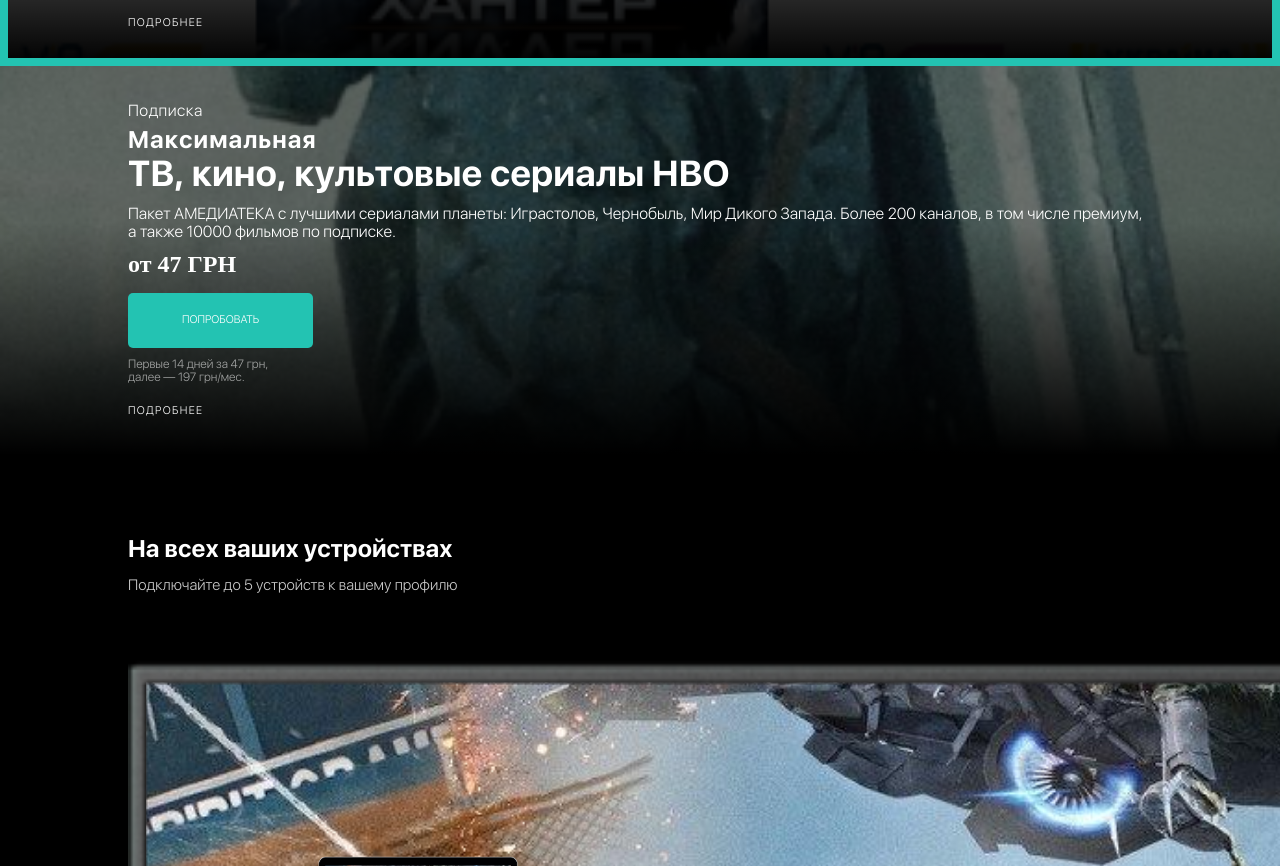
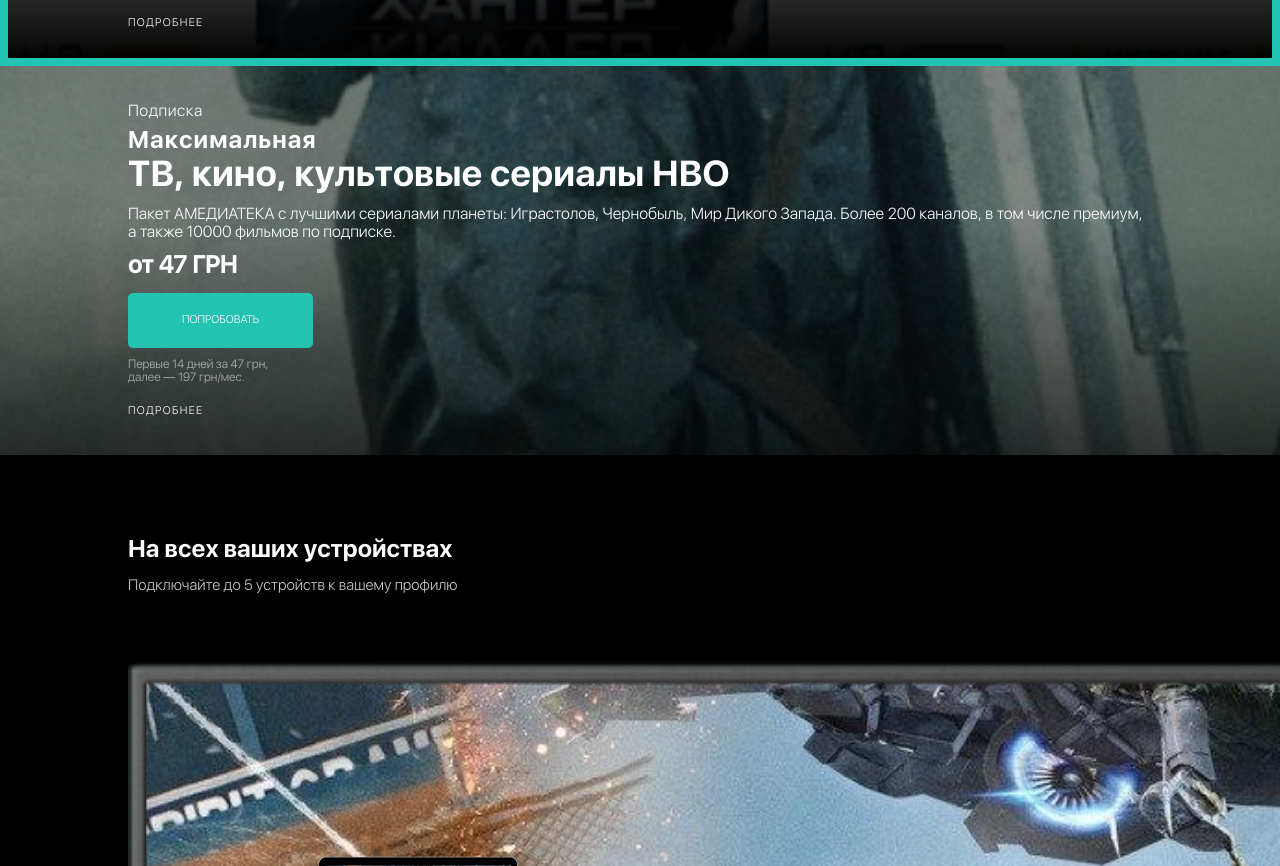
Before and after one commit to mylostandromeda/megogo-project, a website built with webpack: page src/index.html in a window 1280 px wide. Shown: the part 2269-3135 px from the top of the page. Built offline with nearby package versions, Linux system fonts and the light colour scheme; files whose address does not match are found by name.

Commit message:
add fonts files, gradients  fix

```diff
--- a/src/index.html
+++ b/src/index.html
@@ -92,7 +92,7 @@
   </div>
 </section>
   <section class="section plans-page plans-page_third">
-    <div class="overlay">
+    <div class="overlay overlay_light">
       <div class="container">
         <div class="plans-page__wrapper">
           <div class="plans-page__block">
@@ -111,7 +111,7 @@
           </div>
         </div>
       </div>
-      <div class="gradient"></div>
+      <div class="gradient gradient_light"></div>
     </div>
   </section>
   <section class="section features-page">
@@ -158,7 +158,7 @@
             <div class="presents-block__amount">-300&#8372;</div>
           </div>
         </div>
-        <div class="gradient gradient_light"></div>
+        <div class="gradient gradient_medium"></div>
       </div>
     </div>
   </section>
--- a/src/styles/gradient.scss
+++ b/src/styles/gradient.scss
@@ -10,7 +10,11 @@
     z-index: 5;
   }
 
-  &_light {
+  &_medium {
     background: linear-gradient(180deg, rgba(0, 0, 0, 0) 37%, #000000 90%);
   }
+
+  &_light {
+    opacity: 0.6;
+  }
 }
--- a/src/styles/overlay.scss
+++ b/src/styles/overlay.scss
@@ -15,4 +15,8 @@
             z-index: 5;
         }
     }
+
+    &_light {
+        background: rgba(0, 0, 0, 0.4);
+    }
 }
```
Also changed, not shown: public/fonts/SFUIDisplay-Medium.ttf (added), public/fonts/SFUIDisplay-Medium.woff (added), public/fonts/SFUIDisplay-Medium.woff2 (added).
